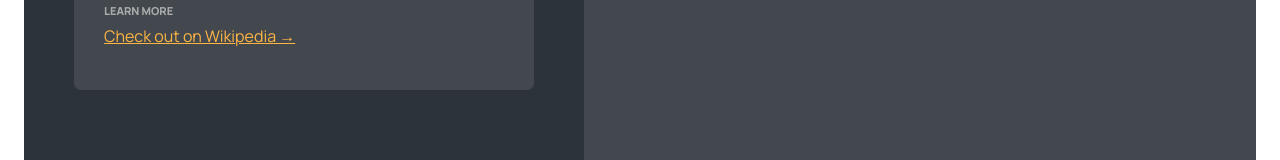
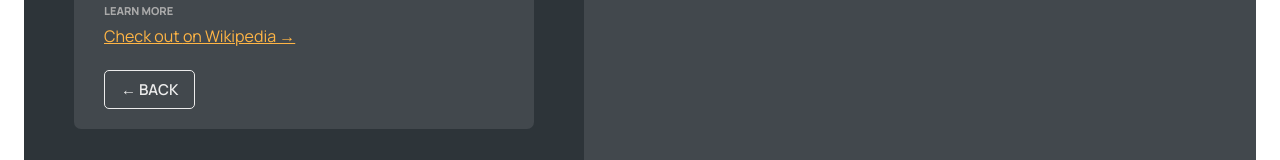
Before and after one commit to kerstin-w/worldwise-app, a React (Vite) app: page /app/cities/1 in a window 1280 px wide. Shown: the part 239-399 px from the top of the page. Built offline with nearby package versions, Linux system fonts and the light colour scheme; no server answers; data requests are answered from the project's data file.

Commit message:
refactor: Create reusable component for BackButton and implement component in Form and City

```diff
--- /dev/null
+++ b/src/components/BackButton/BackButton.jsx
@@ -0,0 +1,27 @@
+import { useNavigate } from "react-router-dom";
+
+import Button from "../Button/Button";
+
+/**
+ * The `BackButton` component allows users to navigate back to the previous page.
+ * @returns The `BackButton` component is being returned. It consists of a button with a left arrow
+ * icon and the text "Back". When clicked, it will navigate back to the previous page using the
+ * `useNavigate` hook.
+ */
+function BackButton() {
+  const navigate = useNavigate();
+
+  return (
+    <Button
+      type="back"
+      onClick={(e) => {
+        e.preventDefault();
+        navigate(-1);
+      }}
+    >
+      &larr; Back
+    </Button>
+  );
+}
+
+export default BackButton;
--- a/src/components/Citiy/City.jsx
+++ b/src/components/Citiy/City.jsx
@@ -4,6 +4,7 @@ import useCities from "../../hooks/useCities";
 
 import styles from "./City.module.css";
 import Spinner from "../Spinner/Spinner";
+import BackButton from "../BackButton/BackButton";
 
 /**
  * The `formatDate` function formats a given date into a string with the day, month, year, and weekday
@@ -57,7 +58,9 @@ function City() {
           Check out {cityName} on Wikipedia &rarr;
         </a>
       </div>
-      <div></div>
+      <div>
+        <BackButton />
+      </div>
     </div>
   );
 }
--- a/src/components/Form/Form.jsx
+++ b/src/components/Form/Form.jsx
@@ -5,11 +5,9 @@ import { convertToEmoji } from "../../utilities/convertToEmoji";
 
 import styles from "./Form.module.css";
 import Button from "../Button/Button";
-import { useNavigate } from "react-router-dom";
+import BackButton from "../BackButton/BackButton";
 
 function Form() {
-  const navigate = useNavigate();
-
   const [cityName, setCityName] = useState("");
   const [country, setCountry] = useState("");
   const [date, setDate] = useState(new Date());
@@ -52,15 +50,7 @@ function Form() {
         behavior of the event and then uses the navigate function from the
         react-router-dom library to go back one step in the navigation history (-1).
         */}
-        <Button
-          type="back"
-          onClick={(e) => {
-            e.preventDefault();
-            navigate(-1);
-          }}
-        >
-          &larr; Back
-        </Button>
+        <BackButton />
       </div>
     </form>
   );
```
